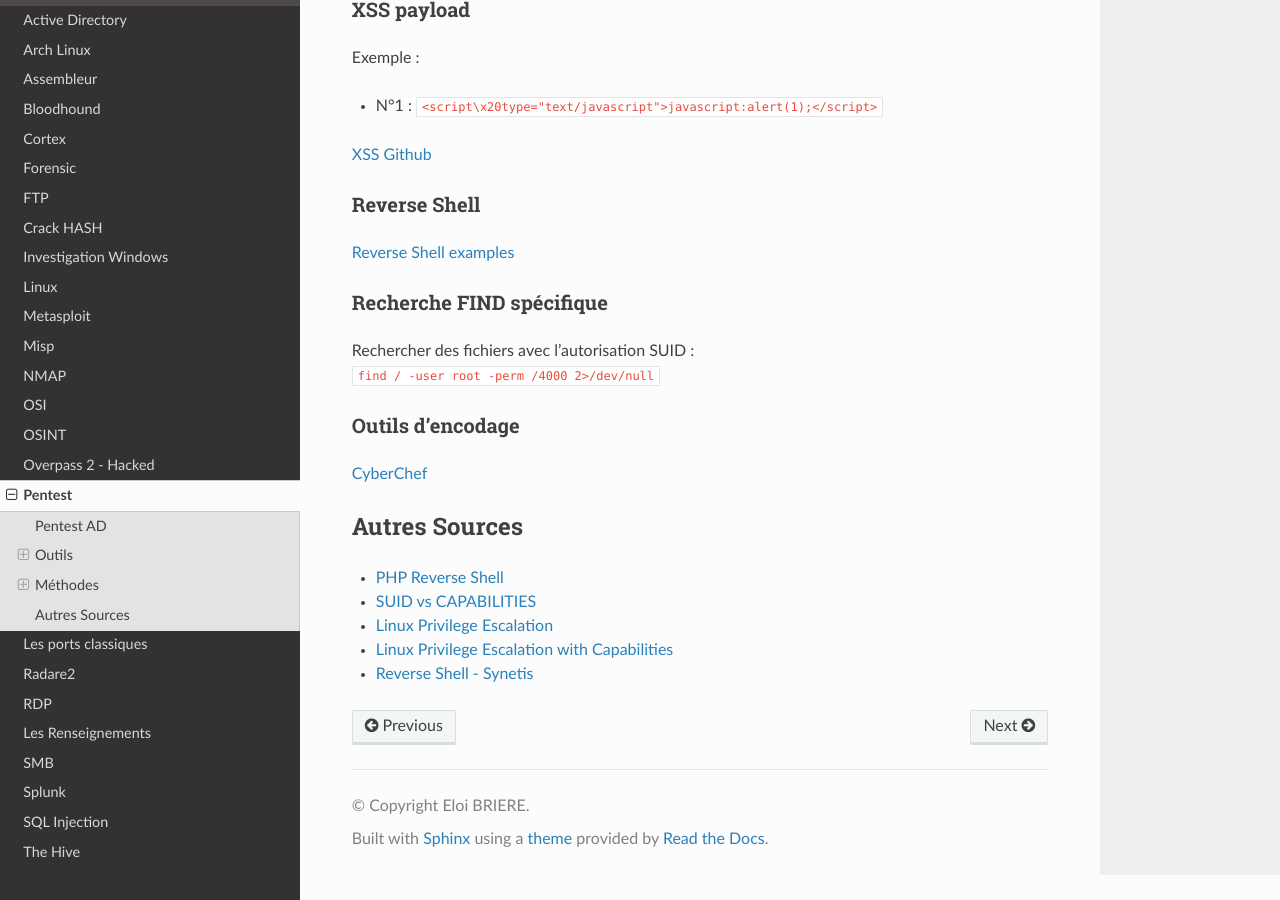
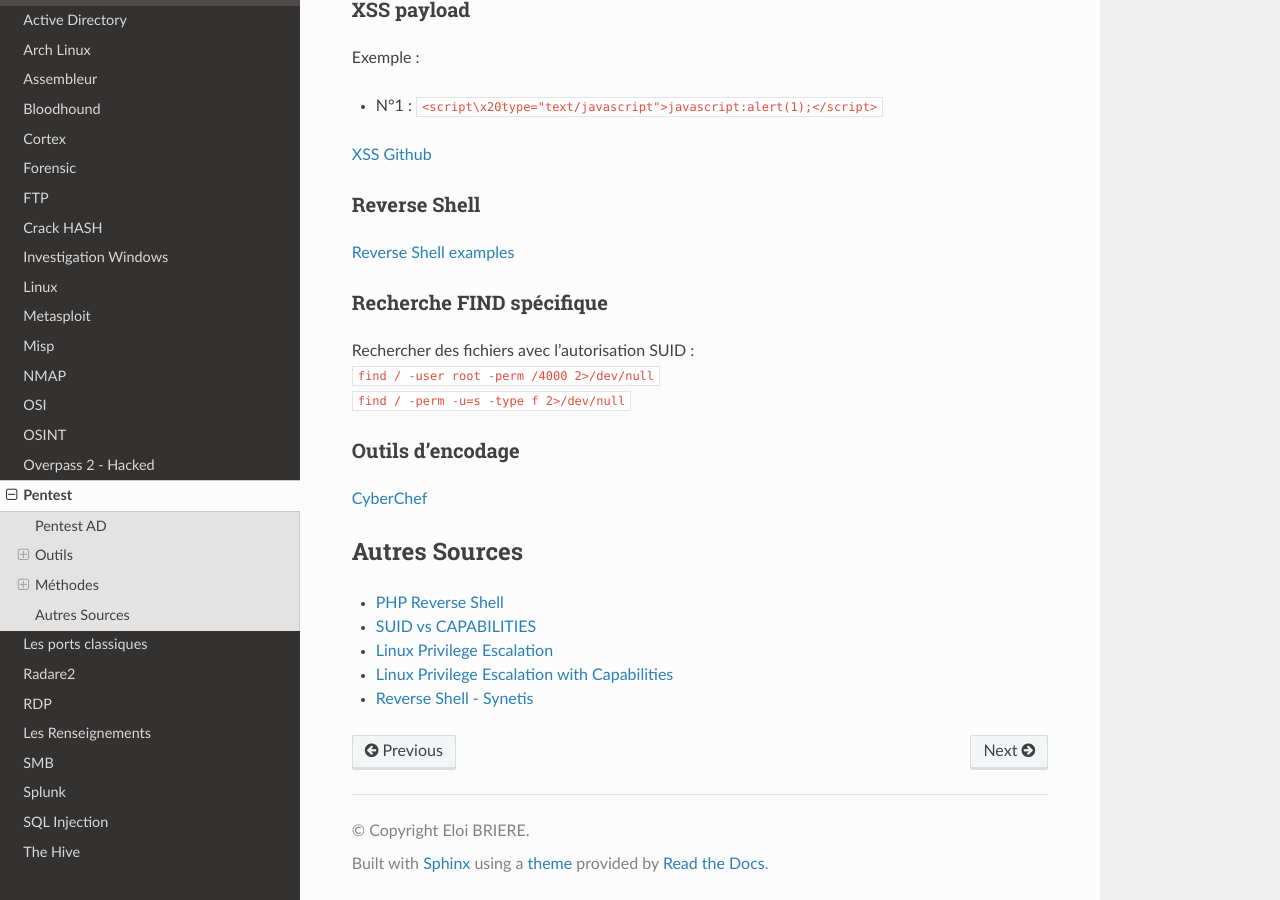
Before and after one commit to Iole-Bri/misp_docs_2, a Sphinx documentation site: the page built from docs/source/src/pentest.md, in a window 1280 px wide and 900 px high, scrolled down 2779 px. Built offline with Sphinx 7.4.7 and the Read the Docs theme 2.0.0, drawn with Linux system fonts in a browser that asks for light colours.

Commit message:
pentest.md

````diff
--- a/docs/source/src/pentest.md
+++ b/docs/source/src/pentest.md
@@ -122,6 +122,7 @@ Exemple :
 
 Rechercher des fichiers avec l'autorisation SUID :
 <br/>```find / -user root -perm /4000 2>/dev/null```
+<br/>```find / -perm -u=s -type f 2>/dev/null```
 
 ### Outils d'encodage
 
````
